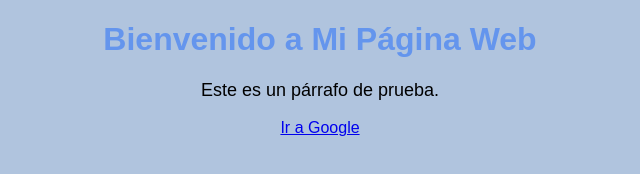
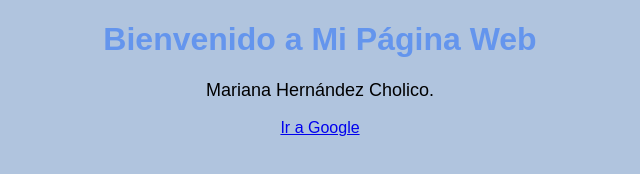
Before and after one commit to Mari-ch/MarianaCholico, a plain HTML site: page index.html in a window 1280 px wide. Shown: the full height of the page, 320-960 px from the left. Drawn offline with Linux system fonts and the light colour scheme.

Commit message:
Update index.html

```diff
--- a/index.html
+++ b/index.html
@@ -8,7 +8,7 @@
 </head>
 <body>
         <h1>Bienvenido a Mi Página Web</h1>
-        <p>Este es un párrafo de prueba.</p>
+        <p>Mariana Hernández Cholico.</p>
         <a href="https://www.google.com">Ir a Google</a>
 </body>
 </html>
```
